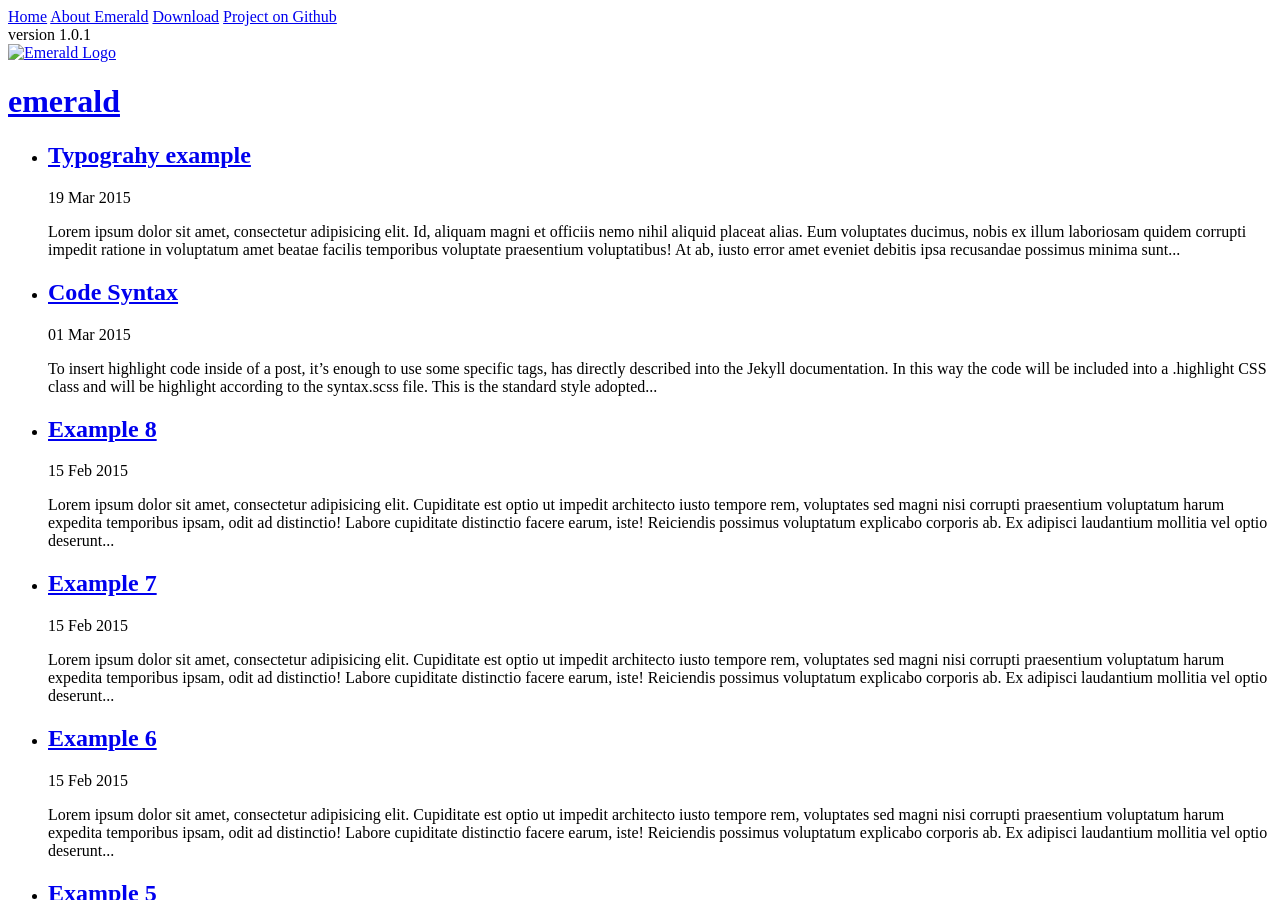
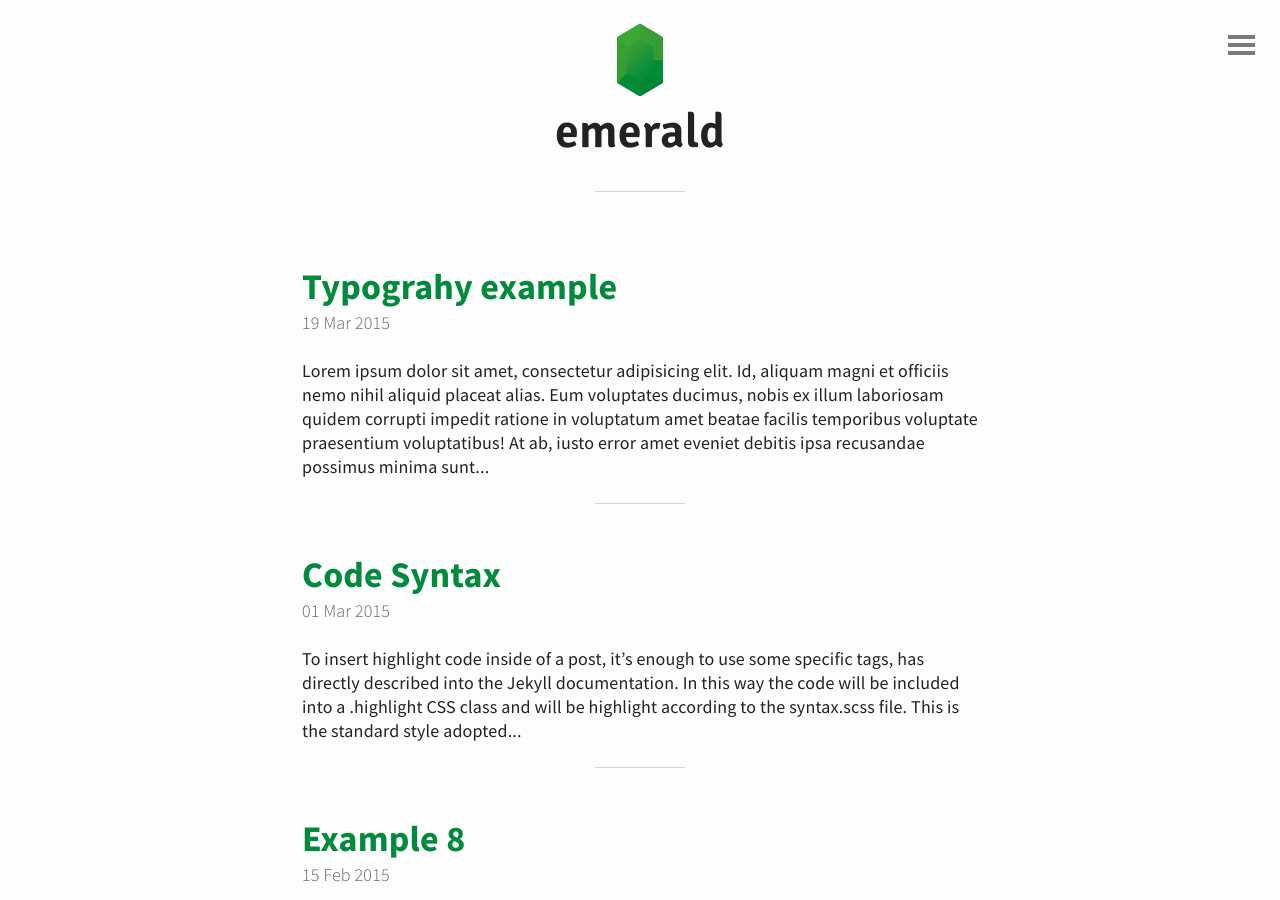
Before and after one commit to zhangzhiyuan0820/zhangzhiyuan0820.github.io, a Jekyll site: the page built from index.html, in a window 1280 px wide and 900 px high. Built offline with Jekyll 4.4.1, drawn with Linux system fonts in a browser that asks for light colours; the list of posts is cut into pages by our own code; part of the change alters nothing that is shown.

```diff
--- a/_config.yml
+++ b/_config.yml
@@ -9,7 +9,7 @@ author:
 
 # Build settings
 # 点击之后所附带的链接
-baseurl:  /blog # Change this to your relative path (ex: /blog/), or leave just a /
+baseurl:  / # Change this to your relative path (ex: /blog/), or leave just a /
 markdown: kramdown
 source: .
 destination: ./_site
```
Also changed, not shown: 1 other file.
